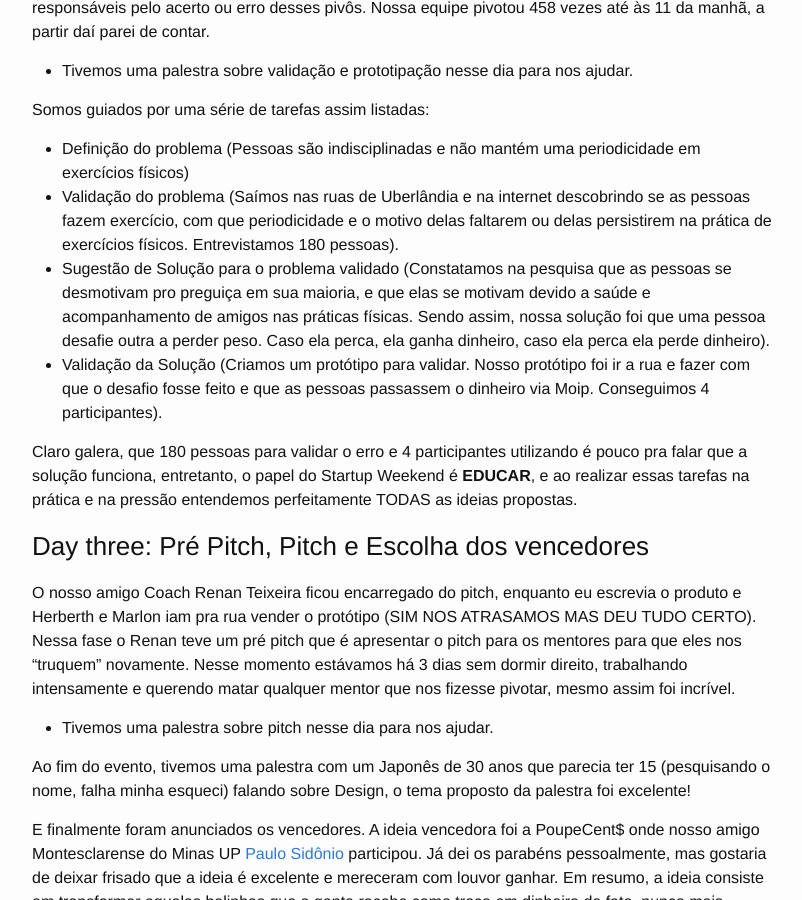
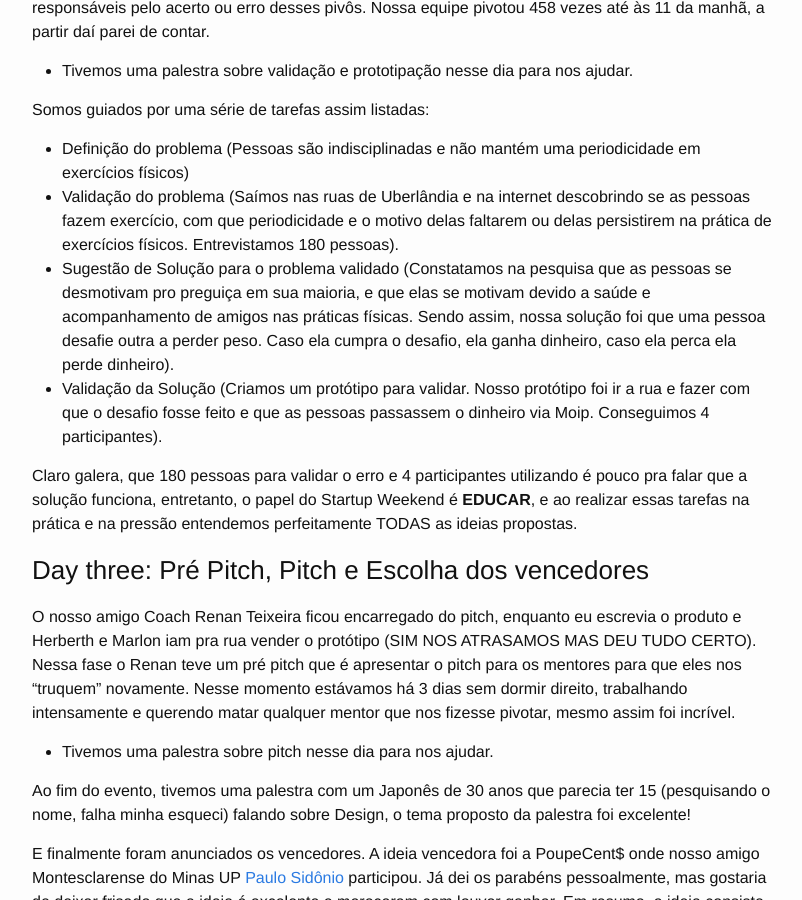
Before and after one commit to FpereraMaia/FpereraMaia.github.io, a Jekyll site: the page built from _posts/2016-05-23-startup-weekend-um-novo-compromisso-#swudi.markdown, in a window 1280 px wide and 900 px high, scrolled down 1611 px. Shown: the whole window, without its empty margins (238-1040 px from the left). Built offline with Jekyll 4.4.1, drawn with Linux system fonts in a browser that asks for light colours; comment, search, counter and statistics services are not loaded.

Commit message:
Corrgiindo erro de texto

```diff
--- a/_posts/2016-05-23-startup-weekend-um-novo-compromisso-#swudi.markdown
+++ b/_posts/2016-05-23-startup-weekend-um-novo-compromisso-#swudi.markdown
@@ -41,7 +41,7 @@ Somos guiados por uma série de tarefas assim listadas:
 
 * Definição do problema (Pessoas são indisciplinadas e não mantém uma periodicidade em exercícios físicos)
 * Validação do problema (Saímos nas ruas de Uberlândia e na internet descobrindo se as pessoas fazem exercício, com que periodicidade e o motivo delas faltarem ou delas persistirem na prática de exercícios físicos. Entrevistamos 180 pessoas).
-* Sugestão de Solução para o problema validado (Constatamos na pesquisa que as pessoas se desmotivam pro preguiça em sua maioria, e que elas se motivam devido a saúde e acompanhamento de amigos nas práticas físicas. Sendo assim, nossa solução foi que uma pessoa desafie outra a perder peso. Caso ela perca, ela ganha dinheiro, caso ela perca ela perde dinheiro).
+* Sugestão de Solução para o problema validado (Constatamos na pesquisa que as pessoas se desmotivam pro preguiça em sua maioria, e que elas se motivam devido a saúde e acompanhamento de amigos nas práticas físicas. Sendo assim, nossa solução foi que uma pessoa desafie outra a perder peso. Caso ela cumpra o desafio, ela ganha dinheiro, caso ela perca ela perde dinheiro).
 * Validação da Solução (Criamos um protótipo para validar. Nosso protótipo foi ir a rua e fazer com que o desafio fosse feito e que as pessoas passassem o dinheiro via Moip. Conseguimos 4 participantes).
 
 Claro galera, que 180 pessoas para validar o erro e 4 participantes utilizando é pouco pra falar que a solução funciona, entretanto, o papel do Startup Weekend é **EDUCAR**, e ao realizar essas tarefas na prática e na pressão entendemos perfeitamente TODAS as ideias propostas.
```
